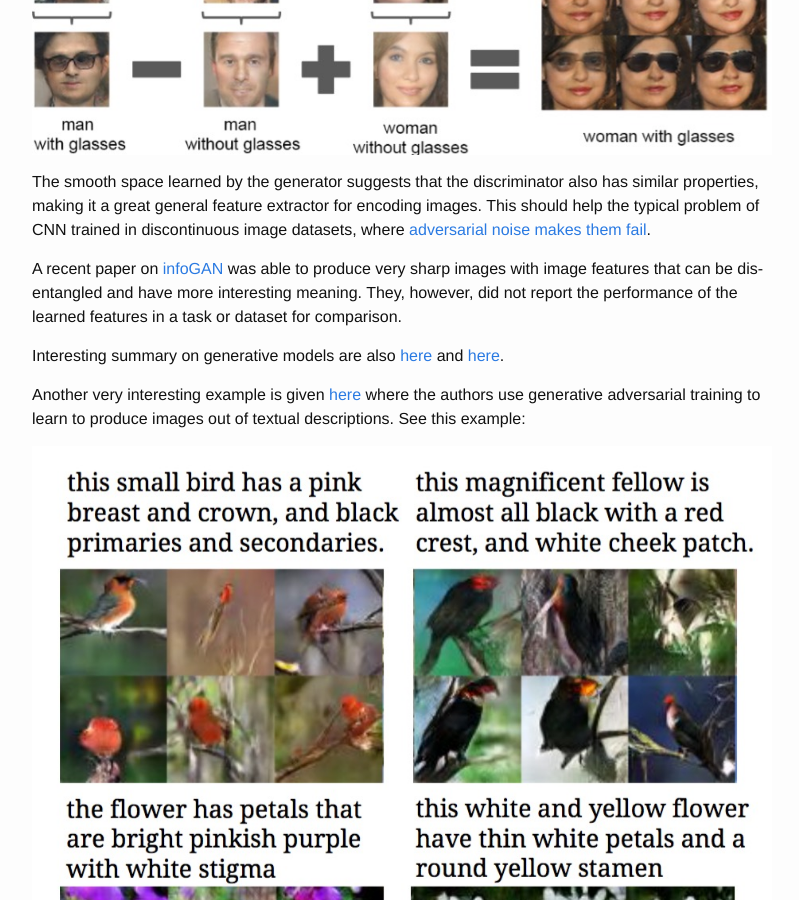
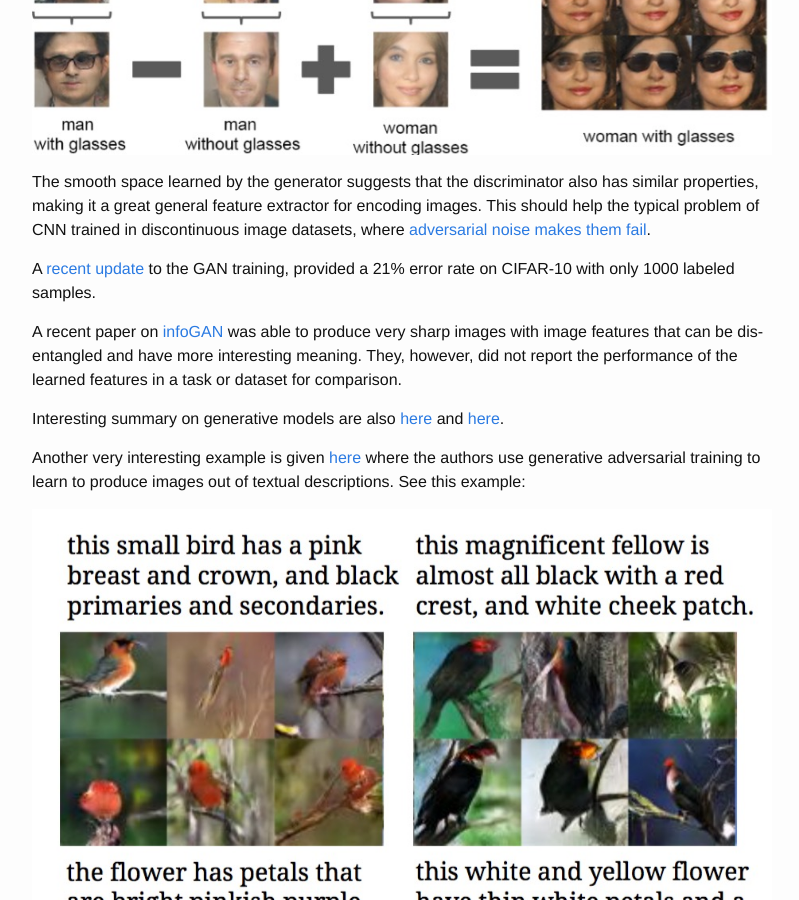
Before and after one commit to culurciello/culurciello.github.io, a Jekyll site: the page built from _posts/2016-06-10-unsup.markdown, in a window 1280 px wide and 900 px high, scrolled down 4398 px. Shown: the whole window, without its empty margins (238-1037 px from the left). Built offline with Jekyll 4.4.1, drawn with Linux system fonts in a browser that asks for light colours.

Commit message:
gan more

```diff
--- a/_posts/2016-06-10-unsup.markdown
+++ b/_posts/2016-06-10-unsup.markdown
@@ -79,6 +79,8 @@ Also the input vector space offers mathematical properties, showing the learned
 
 The smooth space learned by the generator suggests that the discriminator also has similar properties, making it a great general feature extractor for encoding images. This should help the typical problem of CNN trained in discontinuous image datasets, where [adversarial noise makes them fail](https://arxiv.org/abs/1312.6199).
 
+A [recent update](https://arxiv.org/pdf/1606.03498v1.pdf) to the GAN training, provided a 21% error rate on CIFAR-10 with only 1000 labeled samples.
+
 A recent paper on [infoGAN](https://arxiv.org/abs/1606.03657) was able to produce very sharp images with image features that can be dis-entangled and have more interesting meaning. They, however, did not report the performance of the learned features in a task or dataset for comparison.
 
 Interesting summary on generative models are also [here](https://openai.com/blog/generative-models/) and [here](https://code.facebook.com/posts/1587249151575490/a-path-to-unsupervised-learning-through-adversarial-networks/).
```
